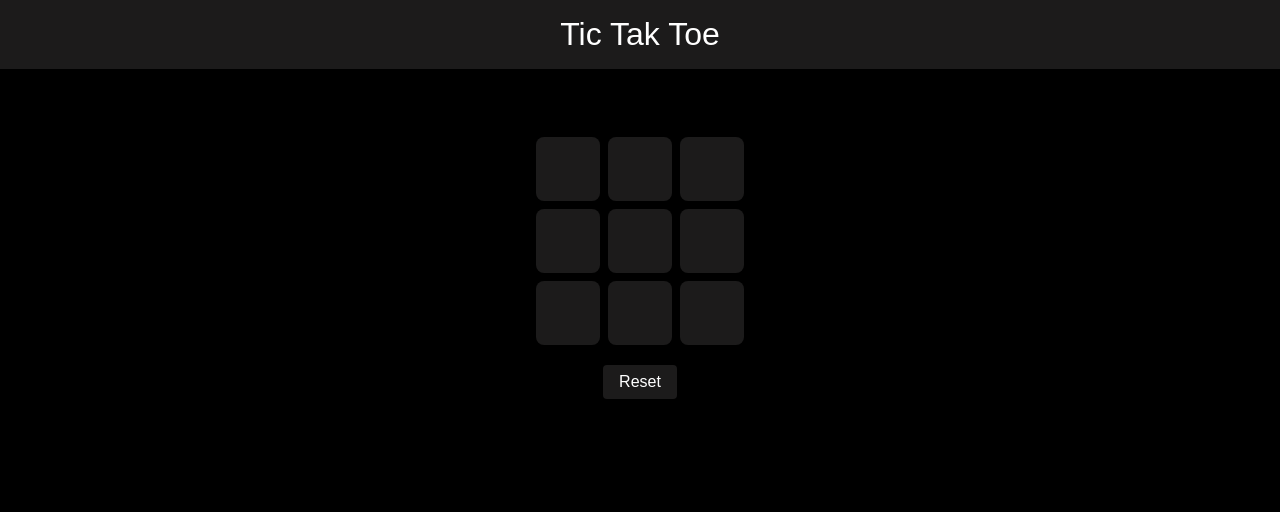
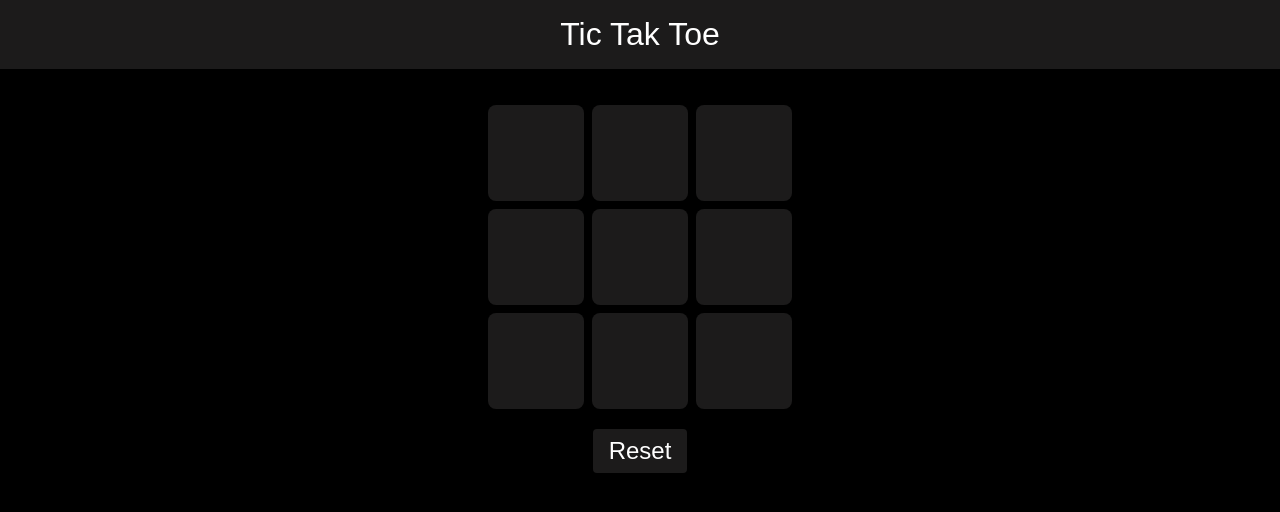
Before and after one commit to SkyCoderAakash/Tic-Tac-Toe, a plain HTML site: page index.html in a window 1280 px wide. Drawn offline with Linux system fonts and the light colour scheme.

Commit message:
final commit

```diff
--- a/index.html
+++ b/index.html
@@ -24,8 +24,7 @@
     <div class="btn">
         <button class="reset">Reset</button>
     </div>
-    <h2 class="hide"></h2>
-    <h3 class="hide">Match Draw. Restart match</h3>
+    <h2 class=""></h2>
 
     <script src="./index.js"></script>
 </body>
--- a/index.js
+++ b/index.js
@@ -29,7 +29,6 @@ const winnerCheck = ()=>{
         let value3 = boxes[pattern[2]].innerHTML;
         if(value1 != "" && value2 != "" && value3 != ""){
             if(value1===value2 && value2== value3){
-                // console.log(boxes[pattern[0]],boxes[pattern[1]],boxes[pattern[2]])
                 boxes[pattern[0]].style.backgroundColor = 'red';
                 boxes[pattern[1]].style.backgroundColor = 'red';
                 boxes[pattern[2]].style.backgroundColor = 'red';
@@ -54,7 +53,6 @@ boxes.forEach((box)=>{
         box.disabled = true;
         winnerCheck();
         count += 1;
-        // console.log(count);
         if(count==9 && gameWin == false){
             h2.innerText = 'Match Draw'
             h2.classList.remove('hide');
--- a/style.css
+++ b/style.css
@@ -14,12 +14,12 @@ nav{
 }
 .boxes{
     margin: 0.25rem;
-    width: 4rem;
-    height: 4rem;
+    width: 6rem;
+    height: 6rem;
     background-color: rgb(28, 27, 27);
     border: none;
     border-radius: .5rem;
-    font-size: 2rem;
+    font-size: 3.5rem;
     cursor: pointer;
 }
 
@@ -30,8 +30,8 @@ nav{
 }
 
 .container{
-    margin-top: 4rem;
-    width: 13.5rem;
+    margin-top: 2rem;
+    width: 19.5rem;
     display: flex;
     flex-wrap: wrap;
 }
@@ -39,6 +39,8 @@ nav{
 h2{
     text-align: center;
     margin: 1rem;
+    font-size: 2.5rem;
+    font-weight: lighter;
 }
 
 .hide{
@@ -55,6 +57,6 @@ h2{
     border: none;
     background-color: rgb(28, 27, 27);
     padding: .5rem 1rem;
-    font-size: 1rem;
+    font-size: 1.5rem;
     border-radius: .25rem;
 }
```
